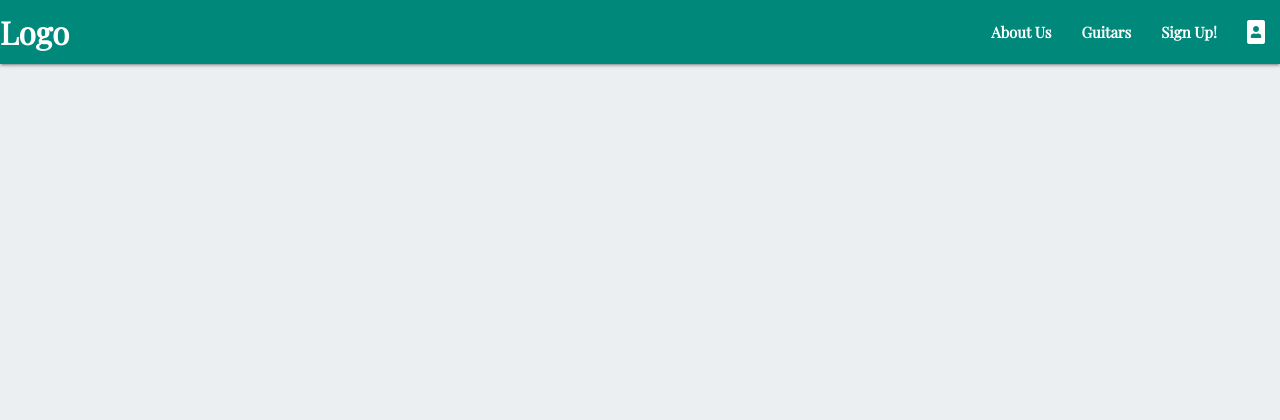
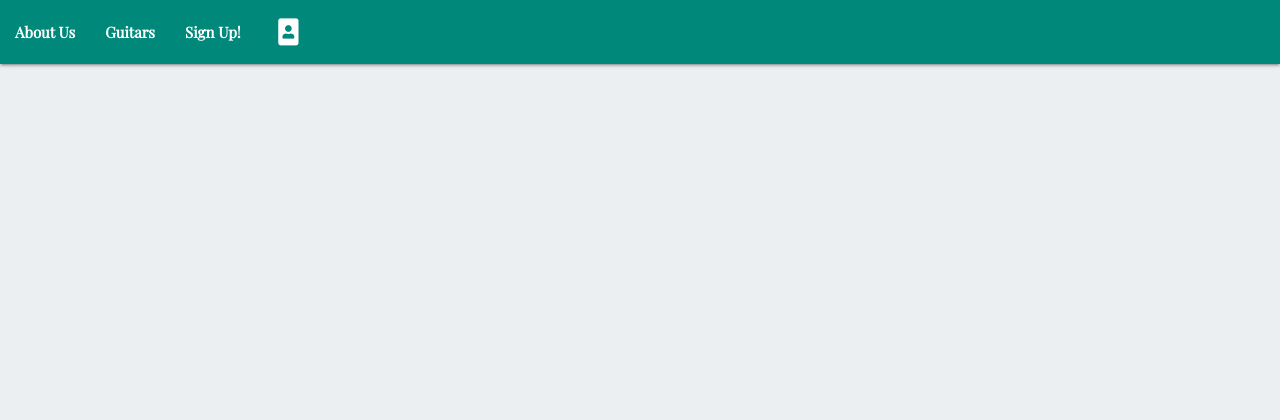
Before and after one commit to Code-Institute-Submissions/buzzing-strings, a Python web app: template templates/base.html in a window 1280 px wide. Shown: the top 420 px of the page. Run offline with Jinja, Linux system fonts and the light colour scheme; the template is opened without the code that fills it, so the values that code supplies are empty.

Commit message:
Favicon and logo replaced with a new version

```diff
--- a/static/css/style.css
+++ b/static/css/style.css
@@ -6,6 +6,19 @@ body {
     background-color: #eceff1;
     font-family: 'Playfair Display', serif;
     font-weight: 700;
+}
+
+/* navbar styling */
+
+/* bars and user icons styling */
+.fa-bars:before {
+    color: #ff3d00;
+}
+
+.fa-portrait:before {
+    display: list-item;
+    font-size: 1.8rem;
+    padding: 0 0.5rem;
 }
 
 /* footer styling */
--- a/templates/base.html
+++ b/templates/base.html
@@ -16,11 +16,11 @@
 <body>
     <header>
         <!--top navbar-->
-        <nav class="guitar nav-extended teal darken-1">
+        <nav class="top nav-extended teal darken-1">
             <div class="nav-wrapper">
-            <a href="#!" class="brand-logo">Logo</a>
+            <a href="#!" class="guitar brand-logo right"></a>
             <a href="#" data-target="mobile-demo" class="sidenav-trigger"><i class="fas fa-bars"></i></a>
-            <ul class="right hide-on-med-and-down">
+            <ul class="left hide-on-med-and-down">
                 <li><a href="#">About Us</a></li>
                 <li><a href="#">Guitars</a></li>
                 <li><a href="#">Sign Up!</a></li>
@@ -30,7 +30,7 @@
         </nav>
         <!--mobile sidenav-->
         <ul class="sidenav" id="mobile-demo">
-            <li><h3 class="center-align orange-text text-darken-4">Buzzing Strings</h3></li>
+            <li><h3 class="center-align deep-orange-text text-accent-3">Buzzing Strings</h3></li>
             <li><a href="#">About Us</a></li>
             <li><a href="#">Guitars</a></li>
             <li><a href="#">Sign Up!</a></li>
```
Also changed, not shown: static/images/favicons/favicon-16x16.png, static/images/favicons/favicon-32x32.png, static/images/logo/guitar-logo.png.
